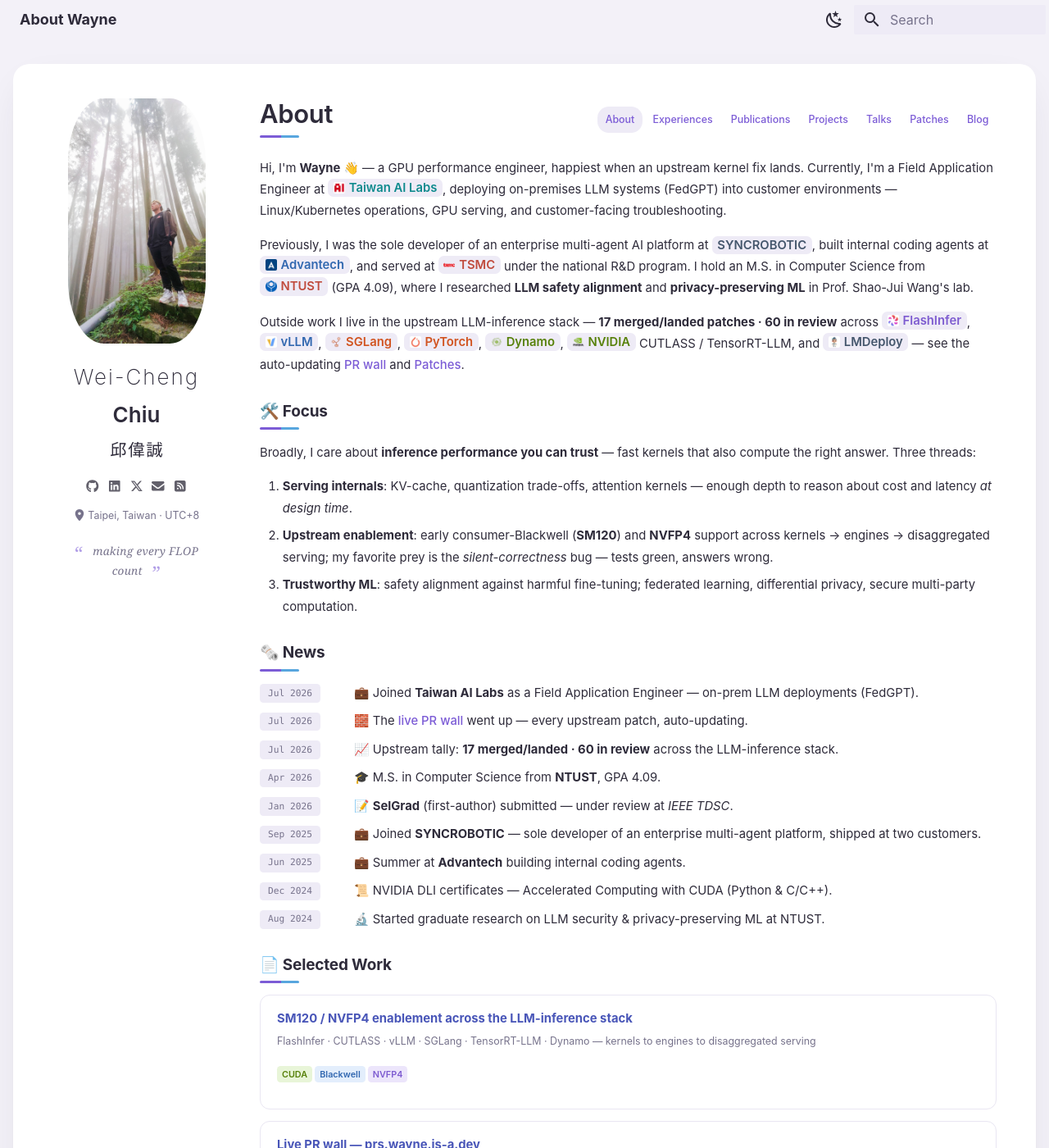
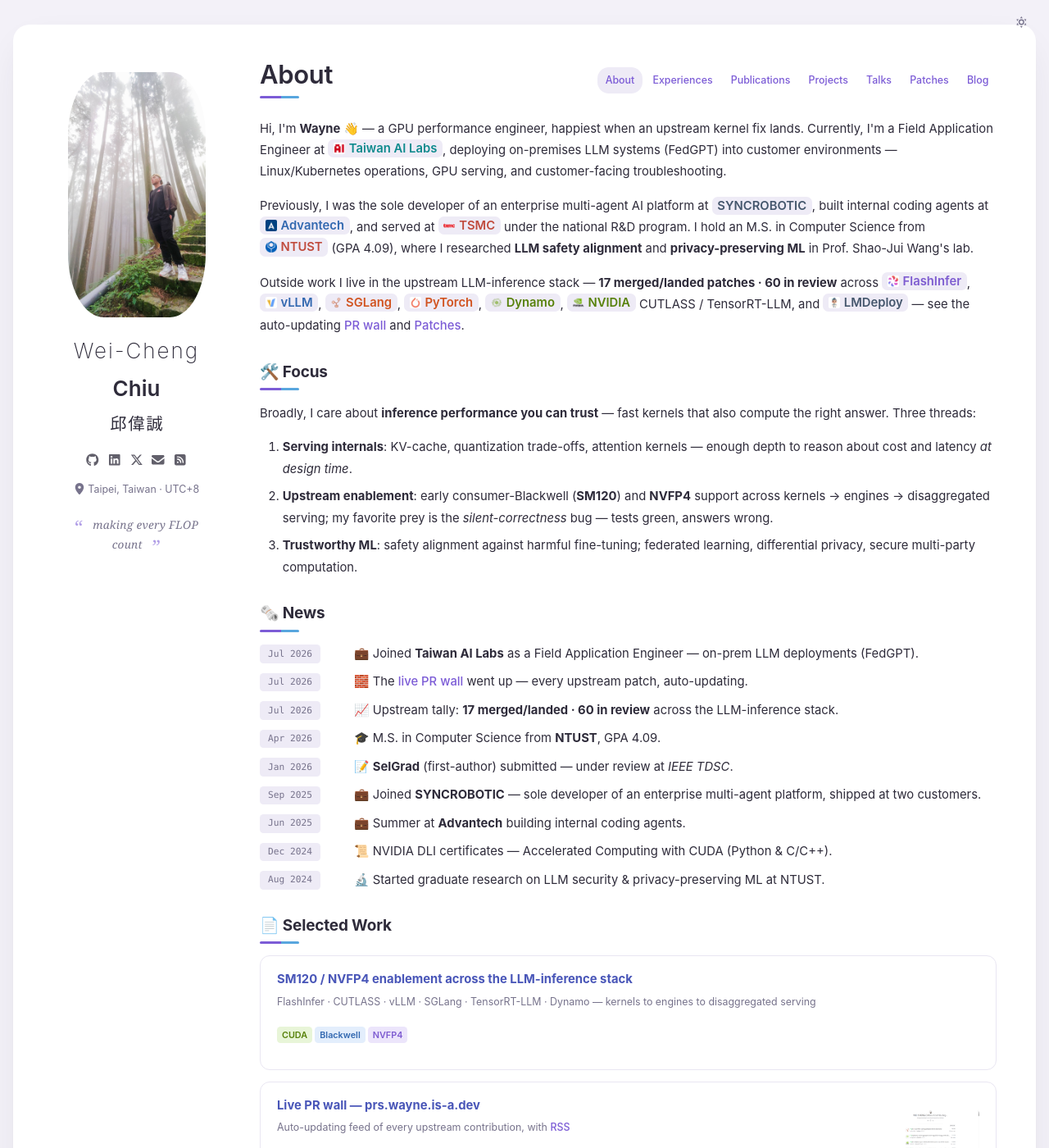
Before and after one commit to waynehacking8/waynehacking8.github.io, an MkDocs documentation site: the page built from docs/index.md, in a window 1280 px wide and 1400 px high. Shown: the whole window at 82% size. Built offline with MkDocs 1.6.1 and Material for MkDocs 9.7.7, drawn with Linux system fonts in a browser that asks for light colours; emoji names are drawn with the system emoji font; some web fonts are replaced.

Commit message:
Nothing above the card, pbb.sh-style: header removed, floating theme button
Per Wayne: the top of the page must be empty like pbb.sh. The Material
header (site title, search, palette UI) is hidden entirely; a small
fixed sun/moon button top-right drives Material's hidden palette radios
via a programmatic click. Site name becomes "Wei-Cheng Chiu" so browser
tabs read like pbb.sh's, and the sticky nav row now sits at top: 0.

Co-Authored-By: Claude Fable 5 <noreply@anthropic.com>
Claude-Session: https://claude.ai/code/session_017cfKQMJw2XDAbVnp5DoGZi

```diff
--- a/docs/javascripts/pb-filter.js
+++ b/docs/javascripts/pb-filter.js
@@ -1,7 +1,20 @@
-/* pbb-style tag filtering: toggle buttons show/hide .pb-pub cards.
+/* pbb-style tag filtering + theme toggle.
    Progressive enhancement — all cards are visible without JS. */
 (function () {
+  function initTheme() {
+    var btn = document.querySelector(".pb-theme-btn");
+    if (!btn) return;
+    btn.hidden = false;
+    btn.addEventListener("click", function () {
+      /* Material's palette radios live in the hidden header; a
+         programmatic click still toggles the scheme */
+      var input = document.querySelector('input[name="__palette"]:not(:checked)');
+      if (input) input.click();
+    });
+  }
+
   function init() {
+    initTheme();
     var bar = document.querySelector(".pb-filters");
     if (!bar) return;
     var buttons = bar.querySelectorAll("button[data-tag]");
--- a/docs/stylesheets/extra.css
+++ b/docs/stylesheets/extra.css
@@ -87,13 +87,27 @@
 }
 
 /* ---------- chrome: header, tabs, search, footer ---------- */
-.md-header {
-  background: var(--pb-page);
-  color: var(--pb-ink);
-  box-shadow: none;
+/* pbb.sh has nothing above the card except a tiny theme button; the
+   Material header (title/search/palette UI) is hidden entirely — its
+   palette inputs stay in the DOM and .pb-theme-btn drives them */
+.md-header { display: none !important; }
+.pb-theme-btn {
+  position: fixed;
+  top: 0.55rem;
+  right: 0.8rem;
+  z-index: 60;
+  border: none;
+  background: transparent;
+  padding: 0.3rem;
+  border-radius: 50%;
+  color: var(--pb-muted);
+  cursor: pointer;
+  line-height: 0;
 }
-.md-header__button.md-logo { display: none; }
-.md-header__title { font-weight: 600; }
+.pb-theme-btn:hover { background: var(--pb-chip-bg); color: var(--pb-ink); }
+.pb-theme-btn .twemoji { width: 1rem; height: 1rem; }
+[data-md-color-scheme="default"] .pb-theme-moon { display: none; }
+[data-md-color-scheme="slate"] .pb-theme-sun { display: none; }
 /* pbb.sh has no full-width tab bar under the header — nav pills live
    inside the content pane's title row (.pb-nav-row) instead */
 .md-tabs { display: none; }
@@ -106,7 +120,7 @@
   align-items: baseline;
   gap: 0.6rem;
   position: sticky;
-  top: 2.4rem;
+  top: 0;
   z-index: 5;
   background: var(--pb-card);
   padding: 0.35rem 0 0.45rem;
--- a/mkdocs.yml
+++ b/mkdocs.yml
@@ -1,4 +1,4 @@
-site_name: About Wayne
+site_name: Wei-Cheng Chiu
 site_url: https://wayne.is-a.dev/
 site_author: Wei Cheng (Wayne) Chiu
 site_description: >-
@@ -60,7 +60,7 @@ theme:
 # bump ?v= on every extra.css change — GitHub Pages caches assets for
 # 10 minutes and browsers honor it, so an unversioned URL shows stale CSS
 extra_css:
-  - stylesheets/extra.css?v=20260719.4
+  - stylesheets/extra.css?v=20260719.5
 
 extra_javascript:
   - javascripts/pb-filter.js
--- a/overrides/main.html
+++ b/overrides/main.html
@@ -113,6 +113,13 @@
      content pane; with navigation.instant only the right pane crossfades,
      so switching tabs keeps the sidebar in place like pbb.sh does. -->
 {% block content %}
+<!-- pbb.sh keeps nothing at the top except a small theme toggle; the
+     Material header is hidden in CSS and this button drives its hidden
+     palette inputs instead -->
+<button class="pb-theme-btn" aria-label="Toggle theme" hidden>
+  <span class="pb-theme-sun twemoji">{% include ".icons/material/weather-sunny.svg" %}</span>
+  <span class="pb-theme-moon twemoji">{% include ".icons/material/weather-night.svg" %}</span>
+</button>
 <div class="pb-grid">
 <aside class="pb-side{% if page and page.is_homepage %} pb-side--home{% endif %}">
   <img class="pb-avatar" src="{{ 'assets/profile.jpg' | url }}" alt="Wei-Cheng (Wayne) Chiu" />
```
